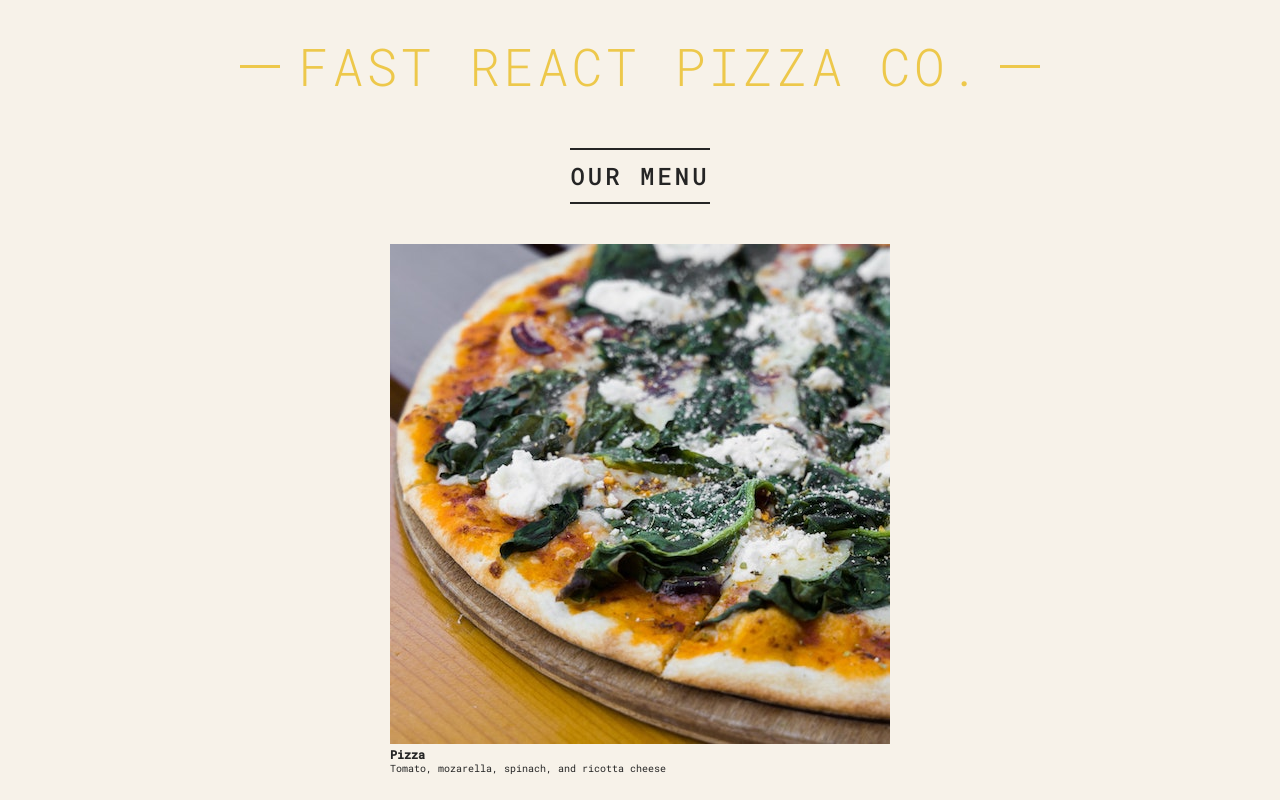
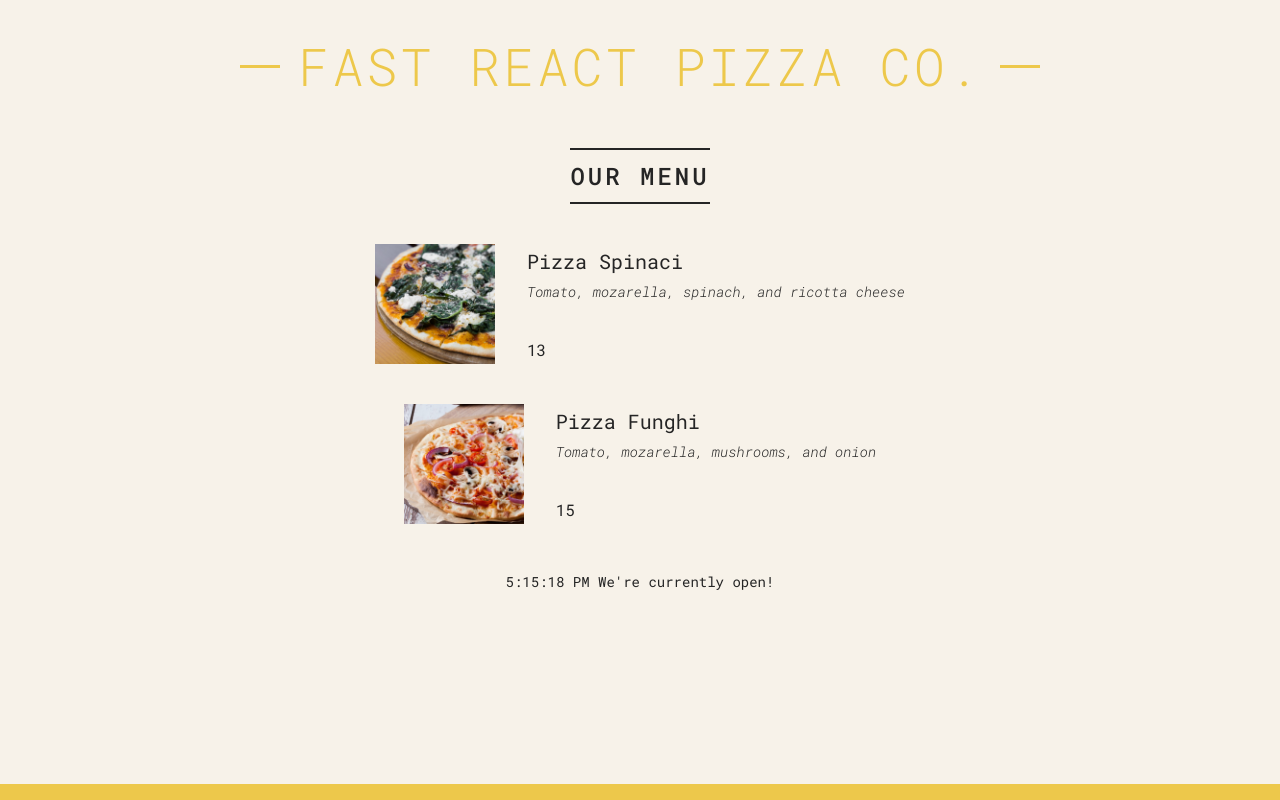
Before and after one commit to fido1hn/pizza-menu, a React (Vite) app: page / in a window 1280 px wide. Shown: the top 800 px of the page. Built offline with nearby package versions, Linux system fonts and the light colour scheme.

Commit message:
passing and receiving props

```diff
--- a/src/index.jsx
+++ b/src/index.jsx
@@ -68,12 +68,36 @@
   return (
     <main className="menu">
       <h2>Our Menu</h2>
-      <Pizza />
-      <Pizza />
-      <Pizza />
+      <Pizza
+        name="Pizza Spinaci"
+        ingredients="Tomato, mozarella, spinach, and ricotta cheese"
+        photoName="pizzas/spinaci.jpg"
+        price={10}
+      />
+
+      <Pizza
+        name="Pizza Funghi"
+        ingredients="Tomato, mozarella, mushrooms, and onion"
+        photoName="pizzas/funghi.jpg"
+        price={12}
+      />
     </main>
   );
 }
+
+function Pizza({ name, ingredients, photoName, price }) {
+  return (
+    <div className="pizza">
+      <img src={photoName} alt={name} />
+      <div>
+        <h3>{name}</h3>
+        <p>{ingredients}</p>
+        <span>{price + 3}</span>
+      </div>
+    </div>
+  );
+}
+
 function Footer() {
   const hour = new Date().getHours();
   const openHour = 12;
@@ -88,16 +112,6 @@
   // return React.createElement("footer", null, "We're currently open");
 }
 
-function Pizza() {
-  return (
-    <div>
-      <img src="pizzas/spinaci.jpg" alt="spinaci pizza" />
-      <h3>Pizza</h3>
-      <p>Tomato, mozarella, spinach, and ricotta cheese</p>
-    </div>
-  );
-}
-
 const root = ReactDom.createRoot(document.getElementById("root"));
 root.render(
   <React.StrictMode>
```
